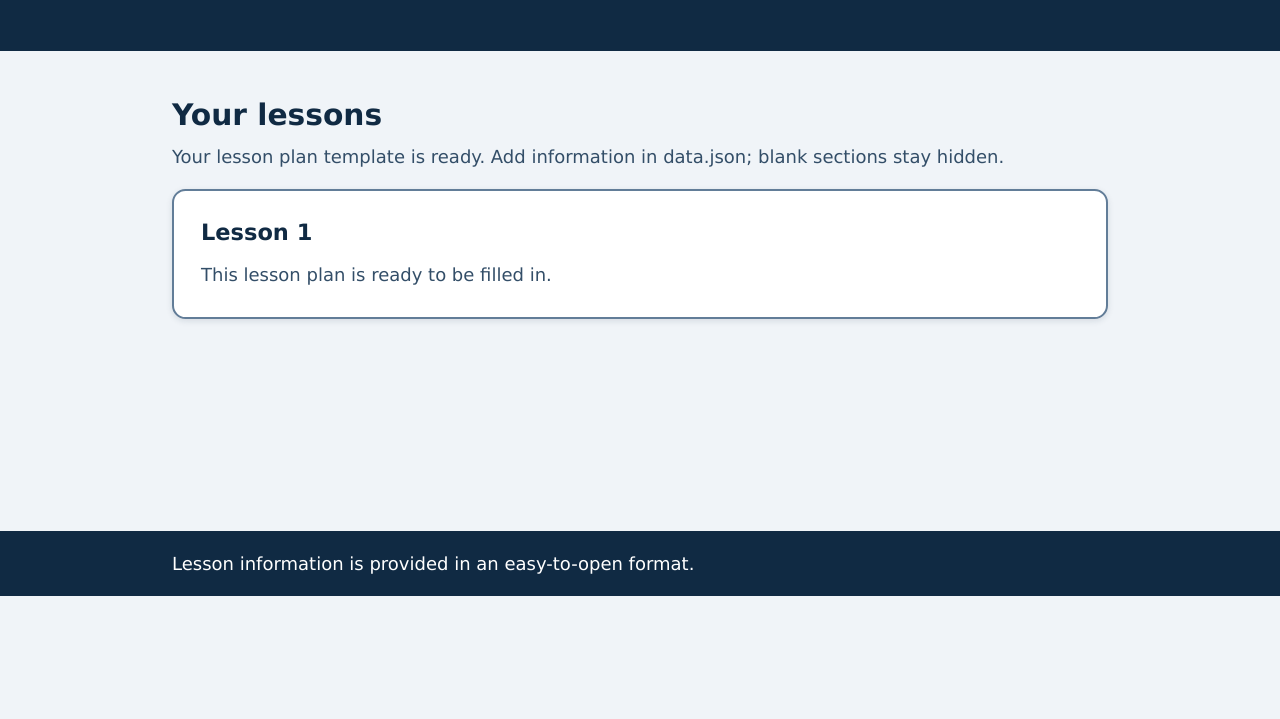
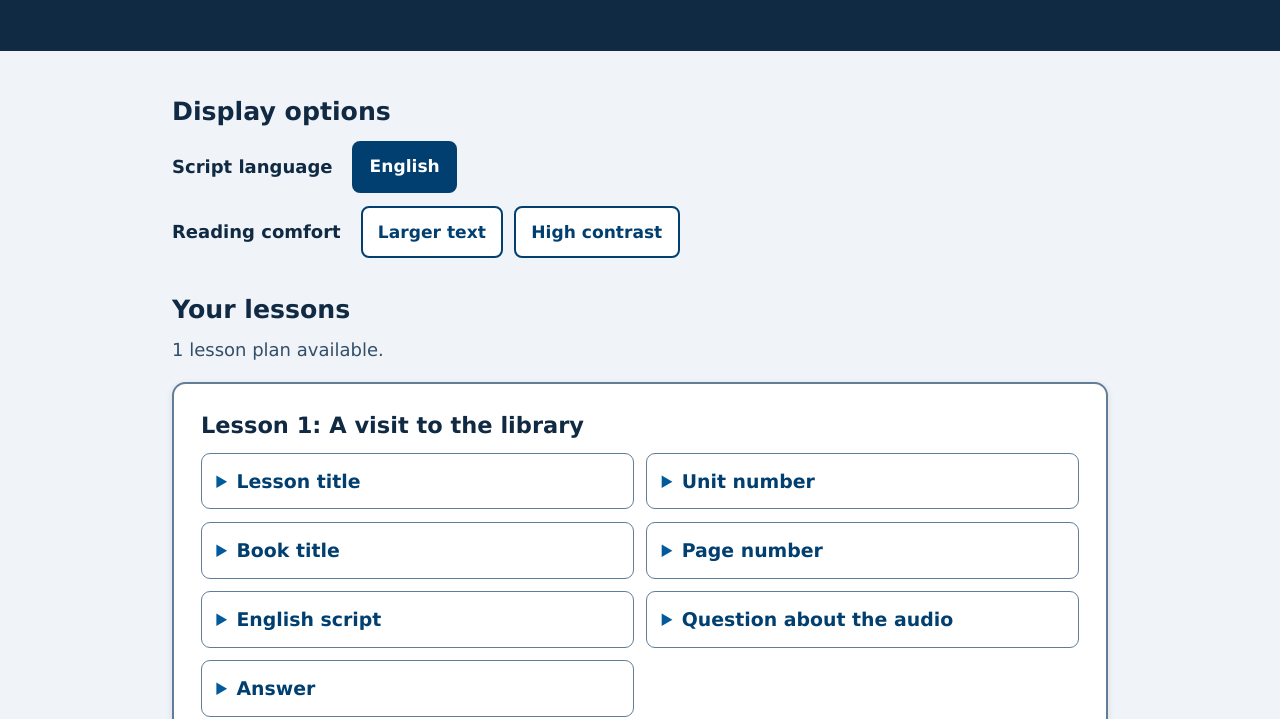
Before and after one commit to EltayebAliAbdallaMohamed/lesson-plan-1, a plain HTML site: page index.html in a window 1280 px wide. Shown: the part 235-954 px from the top of the page. Before the commit the page ends 831 px from the top, so only its background shows below. Drawn offline with Linux system fonts and the light colour scheme.

Commit message:
Add audio playback, language toggle, accessibility controls, and sample lesson

```diff
--- a/data.json
+++ b/data.json
@@ -1,13 +1,13 @@
 [
   {
     "audioFile": "",
-    "englishScript": "",
-    "arabicTranslation": "",
-    "unitNumber": "",
-    "bookTitle": "",
-    "pageNumber": "",
-    "lessonTitle": "",
-    "question": "",
-    "answer": ""
+    "englishScript": "Maya: Good morning, Sami. Where are you going?\nSami: I am going to the library to borrow a book.\nMaya: What kind of book would you like?\nSami: I would like a book about space.\nMaya: That sounds interesting. Have a nice day!\nSami: Thank you. See you later!",
+    "arabicTranslation": "مايا: صباح الخير يا سامي. إلى أين أنت ذاهب؟\nسامي: أنا ذاهب إلى المكتبة لاستعارة كتاب.\nمايا: ما نوع الكتاب الذي تريده؟\nسامي: أريد كتاباً عن الفضاء.\nمايا: يبدو ذلك ممتعاً. أتمنى لك يوماً سعيداً!\nسامي: شكراً لك. أراك لاحقاً!",
+    "unitNumber": "1",
+    "bookTitle": "English for Everyday Life",
+    "pageNumber": "12",
+    "lessonTitle": "A visit to the library",
+    "question": "Where is Sami going, and what kind of book does he want?",
+    "answer": "He is going to the library, and he wants a book about space."
   }
 ]
--- a/index.html
+++ b/index.html
@@ -20,6 +20,20 @@
   </header>
 
   <main class="container" id="main-content">
+    <section class="preferences" aria-labelledby="preferences-heading">
+      <h2 id="preferences-heading">Display options</h2>
+      <div class="control-row" role="group" aria-label="Choose script language">
+        <span class="control-label">Script language</span>
+        <button type="button" class="option-button language-button" data-language="en" aria-pressed="true">English</button>
+        <button type="button" class="option-button language-button" data-language="ar" aria-pressed="false" lang="ar">العربية</button>
+      </div>
+      <div class="control-row" role="group" aria-label="Accessibility display settings">
+        <span class="control-label">Reading comfort</span>
+        <button type="button" id="text-size-toggle" class="option-button" aria-pressed="false">Larger text</button>
+        <button type="button" id="contrast-toggle" class="option-button" aria-pressed="false">High contrast</button>
+      </div>
+    </section>
+
     <section aria-labelledby="lessons-heading">
       <h2 id="lessons-heading">Your lessons</h2>
       <p id="status" class="status" role="status" aria-live="polite">Loading lesson plans…</p>
@@ -28,7 +42,7 @@
   </main>
 
   <footer class="site-footer">
-    <div class="container"><p>Lesson information is provided in an easy-to-open format.</p></div>
+    <div class="container"><p>To add audio, put the audio file in your project and enter its relative path in the lesson's <code>audioFile</code> field in data.json.</p></div>
   </footer>
 </body>
 </html>
--- a/script.js
+++ b/script.js
@@ -1,5 +1,8 @@
 const lessonList = document.querySelector("#lesson-list");
 const statusMessage = document.querySelector("#status");
+const languageButtons = document.querySelectorAll(".language-button");
+const textSizeToggle = document.querySelector("#text-size-toggle");
+const contrastToggle = document.querySelector("#contrast-toggle");
 
 const fields = [
   { key: "lessonTitle", label: "Lesson title" },
@@ -7,7 +10,7 @@ const fields = [
   { key: "bookTitle", label: "Book title" },
   { key: "pageNumber", label: "Page number" },
   { key: "audioFile", label: "Audio file" },
-  { key: "englishScript", label: "English script" },
+  { key: "englishScript", label: "English script", language: "en" },
   { key: "arabicTranslation", label: "Arabic translation", language: "ar", direction: "rtl" },
   { key: "question", label: "Question about the audio" },
   { key: "answer", label: "Answer" }
@@ -22,6 +25,7 @@ function makeTextDetail(label, value, options = {}) {
 
   const detail = document.createElement("details");
   detail.className = "lesson-detail";
+  if (options.language) detail.dataset.language = options.language;
 
   const summary = document.createElement("summary");
   summary.textContent = label;
@@ -41,7 +45,7 @@ function makeAudioDetail(filename) {
   if (!hasContent(filename)) return null;
 
   const detail = document.createElement("details");
-  detail.className = "lesson-detail";
+  detail.className = "lesson-detail audio-detail";
   const summary = document.createElement("summary");
   summary.textContent = "Audio file";
   detail.append(summary);
@@ -79,7 +83,9 @@ function renderLesson(lesson, index) {
   const heading = document.createElement("h3");
   heading.className = "lesson-number";
   heading.id = `lesson-heading-${index + 1}`;
-  heading.textContent = `Lesson ${index + 1}`;
+  heading.textContent = hasContent(lesson.lessonTitle)
+    ? `Lesson ${index + 1}: ${String(lesson.lessonTitle).trim()}`
+    : `Lesson ${index + 1}`;
   card.append(heading);
 
   const details = document.createElement("div");
@@ -107,6 +113,43 @@ function renderLesson(lesson, index) {
   return card;
 }
 
+function setLanguage(language) {
+  document.querySelectorAll("[data-language]").forEach((detail) => {
+    detail.hidden = detail.dataset.language !== language;
+  });
+  languageButtons.forEach((button) => {
+    button.setAttribute("aria-pressed", String(button.dataset.language === language));
+  });
+  try { localStorage.setItem("lesson-language", language); } catch { /* Storage may be disabled. */ }
+}
+
+function setPreference(key, enabled, className, button) {
+  document.body.classList.toggle(className, enabled);
+  button.setAttribute("aria-pressed", String(enabled));
+  try { localStorage.setItem(key, String(enabled)); } catch { /* Storage may be disabled. */ }
+}
+
+function readPreference(key, fallback) {
+  try {
+    const value = localStorage.getItem(key);
+    return value === null ? fallback : value === "true";
+  } catch {
+    return fallback;
+  }
+}
+
+languageButtons.forEach((button) => {
+  button.addEventListener("click", () => setLanguage(button.dataset.language));
+});
+
+textSizeToggle.addEventListener("click", () => {
+  setPreference("lesson-large-text", !document.body.classList.contains("large-text"), "large-text", textSizeToggle);
+});
+
+contrastToggle.addEventListener("click", () => {
+  setPreference("lesson-high-contrast", !document.body.classList.contains("high-contrast"), "high-contrast", contrastToggle);
+});
+
 async function loadLessons() {
   try {
     const response = await fetch("data.json", { headers: { Accept: "application/json" } });
@@ -131,6 +174,13 @@ async function loadLessons() {
     statusMessage.textContent = populatedCount
       ? `${validLessons.length} lesson plan${validLessons.length === 1 ? "" : "s"} available.`
       : "Your lesson plan template is ready. Add information in data.json; blank sections stay hidden.";
+
+    let language = "en";
+    try {
+      const savedLanguage = localStorage.getItem("lesson-language");
+      if (savedLanguage === "en" || savedLanguage === "ar") language = savedLanguage;
+    } catch { /* Use English if storage is unavailable. */ }
+    setLanguage(language);
   } catch (error) {
     statusMessage.textContent = "Lesson plans could not be loaded. Please check that data.json is valid JSON and try again.";
     console.error(error);
@@ -139,4 +189,6 @@ async function loadLessons() {
   }
 }
 
+setPreference("lesson-large-text", readPreference("lesson-large-text", false), "large-text", textSizeToggle);
+setPreference("lesson-high-contrast", readPreference("lesson-high-contrast", false), "high-contrast", contrastToggle);
 loadLessons();
--- a/styles.css
+++ b/styles.css
@@ -58,7 +58,24 @@ h1 { margin: 0; font-size: clamp(2rem, 8vw, 3rem); }
 .intro { max-width: 42rem; margin-block: 0.75rem 0; font-size: 1.1rem; }
 
 main { min-height: 60vh; padding-block: 1.5rem 3rem; }
-main h2 { margin-block: 0 0.5rem; font-size: 1.65rem; }
+main h2 { margin-block: 0 0.5rem; font-size: 1.4rem; }
+.preferences { margin-block-end: 2rem; }
+.preferences h2 { margin-block-end: 0.75rem; }
+.control-row { display: flex; flex-wrap: wrap; align-items: center; gap: 0.6rem; margin-block: 0.75rem; }
+.control-label { flex-basis: 100%; font-weight: 700; }
+.option-button {
+  min-height: 2.8rem;
+  padding: 0.55rem 0.85rem;
+  border: 2px solid var(--accent-dark);
+  border-radius: 0.45rem;
+  color: var(--accent-dark);
+  background: var(--paper);
+  font: inherit;
+  font-size: 0.95rem;
+  font-weight: 700;
+  cursor: pointer;
+}
+.option-button[aria-pressed="true"] { color: #fff; background: var(--accent-dark); }
 .status { margin-block: 0 1rem; color: var(--muted); }
 .lesson-list { display: grid; gap: 1rem; }
 
@@ -73,13 +90,7 @@ main h2 { margin-block: 0 0.5rem; font-size: 1.65rem; }
 
 .lesson-number { margin: 0 0 0.75rem; font-size: 1.25rem; }
 .details-list { display: grid; gap: 0.7rem; }
-
-.lesson-detail {
-  border: 1px solid var(--border);
-  border-radius: 0.5rem;
-  background: #fff;
-}
-
+.lesson-detail { border: 1px solid var(--border); border-radius: 0.5rem; background: var(--paper); }
 .lesson-detail summary {
   min-height: 3rem;
   padding: 0.65rem 0.8rem;
@@ -88,7 +99,6 @@ main h2 { margin-block: 0 0.5rem; font-size: 1.65rem; }
   font-weight: 700;
   cursor: pointer;
 }
-
 .lesson-detail summary::marker { color: var(--accent); }
 .lesson-detail[open] summary { border-block-end: 1px solid var(--border); }
 .detail-content { padding: 0.75rem 0.85rem; overflow-wrap: anywhere; }
@@ -97,27 +107,41 @@ main h2 { margin-block: 0 0.5rem; font-size: 1.65rem; }
 audio { display: block; width: 100%; min-height: 2.75rem; }
 .empty-lesson { margin: 0; color: var(--muted); }
 
-:focus-visible {
-  outline: 4px solid var(--focus);
-  outline-offset: 3px;
+:focus-visible { outline: 4px solid var(--focus); outline-offset: 3px; }
+
+.site-footer { padding-block: 1rem; color: #fff; background: var(--ink); }
+.site-footer p { margin: 0; }
+.site-footer code { overflow-wrap: anywhere; }
+
+body.large-text { font-size: 22px; }
+body.large-text .option-button { font-size: 1rem; }
+
+body.high-contrast {
+  --ink: #000000;
+  --muted: #111111;
+  --paper: #ffffff;
+  --page: #ffffff;
+  --accent: #000000;
+  --accent-dark: #000000;
+  --border: #000000;
+  --focus: #ffbf00;
 }
-
-.site-footer {
-  padding-block: 1rem;
-  color: #fff;
-  background: var(--ink);
-}
-.site-footer p { margin: 0; }
+body.high-contrast .site-header,
+body.high-contrast .site-footer { color: #fff; background: #000; }
+body.high-contrast .option-button[aria-pressed="true"] { color: #000; background: #ffeb3b; }
+body.high-contrast .lesson-card,
+body.high-contrast .lesson-detail,
+body.high-contrast .option-button { border-width: 3px; }
 
 @media (min-width: 40rem) {
   .container { width: min(100% - 3rem, 52rem); }
   .site-header { padding-block: 3rem; }
   main { padding-block: 2.5rem 4rem; }
   .lesson-card { padding: 1.5rem; }
+  .control-label { flex-basis: auto; margin-inline-end: 0.5rem; }
   .details-list { grid-template-columns: repeat(2, minmax(0, 1fr)); }
-  .lesson-detail:has(.detail-content[dir="rtl"]),
-  .lesson-detail:has(audio),
-  .lesson-detail:has(.detail-content:only-child) { grid-column: 1 / -1; }
+  .audio-detail,
+  .lesson-detail[data-language="ar"] { grid-column: 1 / -1; }
 }
 
 @media (prefers-reduced-motion: reduce) {
```
